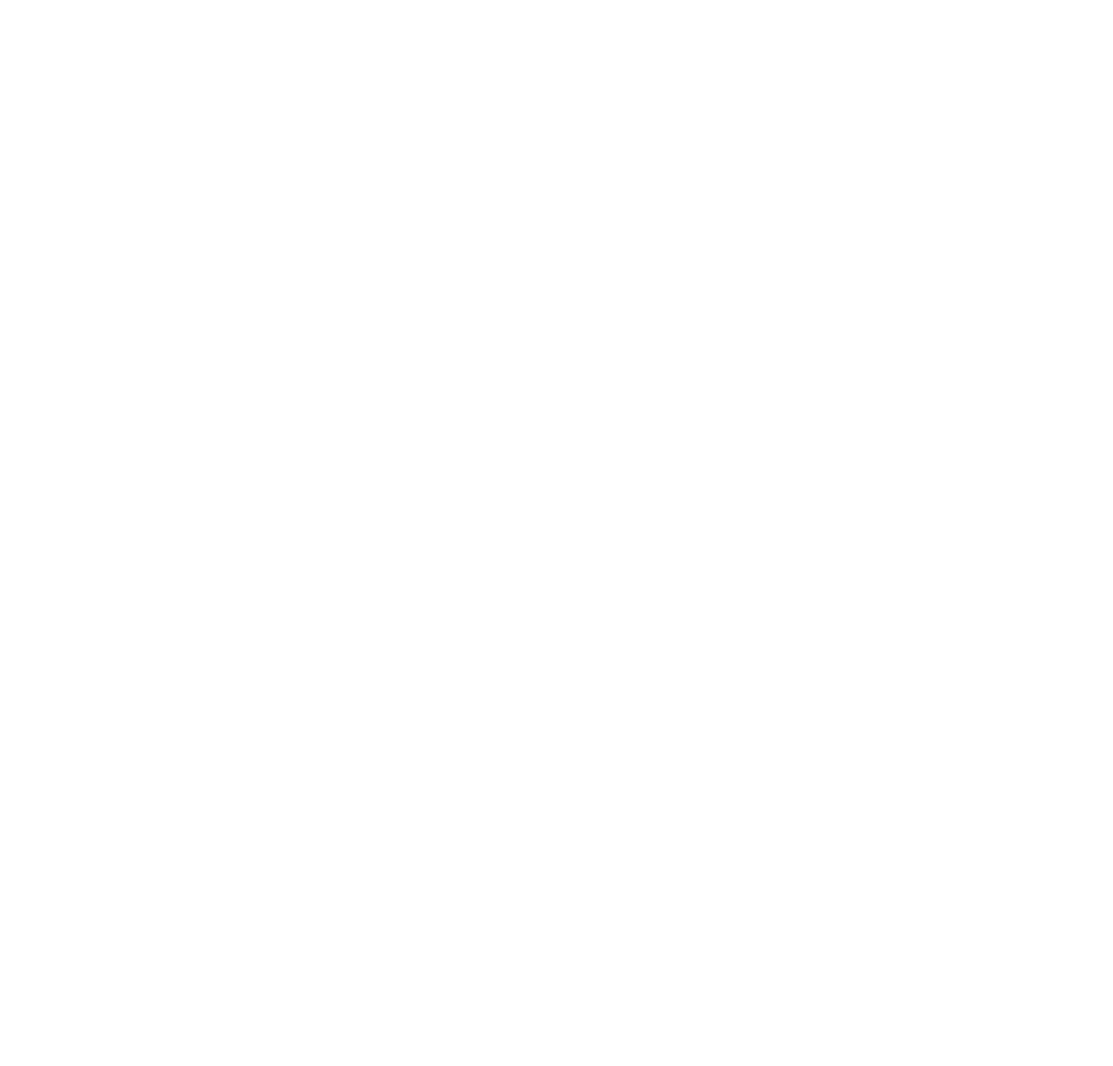
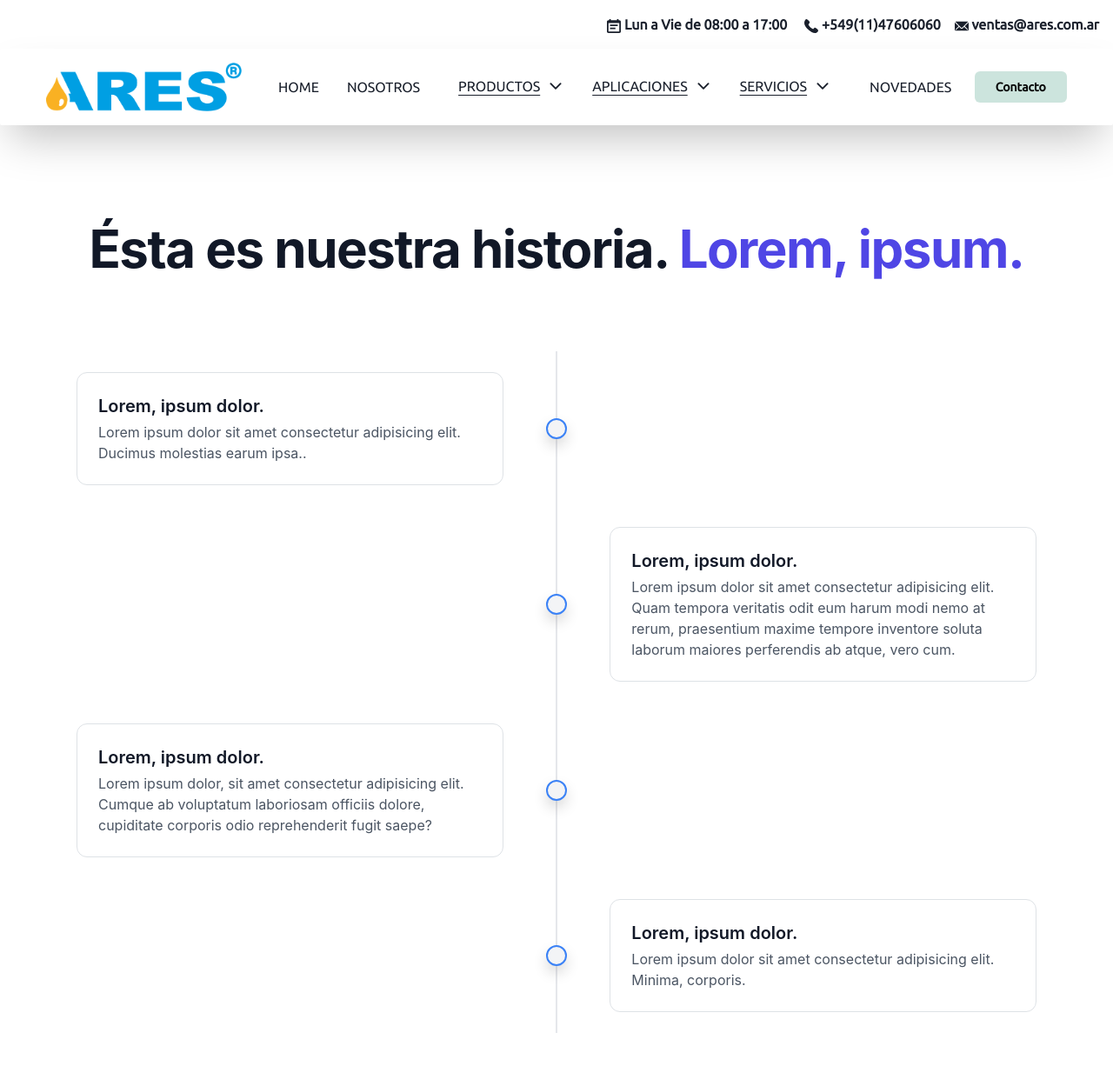
Before and after one commit to Debuggersavljevich/ares-website, a React (Vite) app: page /nosotros in a window 1280 px wide. Before the commit this address had no page. Shown: the top 1226 px of the page at 87% size. Before the commit the page ends 800 px from the top, so only its background shows below. Built offline with nearby package versions, Linux system fonts and the light colour scheme.

Commit message:
se agrega componente nosotros y routing

```diff
--- a/src/App.jsx
+++ b/src/App.jsx
@@ -29,11 +29,7 @@
 
       <main>
           <Hero />
-          <div className="text-center">
-            <h2 className=" m-20 text-4xl font-bold tracking-tight text-indigo-700 sm:text-5xl md:text-6xl">Nuestra Historia</h2>
-            <Nosotros />
 
-          </div>
 
           <div className="text-center mt-10">
             <h2 className="m-20 text-4xl font-bold tracking-tight text-indigo-700 sm:text-5xl md:text-6xl">Productos Destacados</h2>
--- a/src/components/Navbar.jsx
+++ b/src/components/Navbar.jsx
@@ -26,7 +26,7 @@
                   <Link to="/" className="py-7 px-3 inline-block">
                   Home
                   </Link>
-                  <Link to="/" className="py-7 px-3 inline-block">
+                  <Link to="/nosotros" className="py-7 px-3 inline-block">
                   Nosotros
                   </Link>
 
--- a/src/components/Nosotros.jsx
+++ b/src/components/Nosotros.jsx
@@ -1,52 +1,102 @@
 import React from 'react'
+import Navbar from './Navbar'
+import { PhoneIcon, CalendarIcon, EmailIcon } from "@chakra-ui/icons";
+
+
 
 const Nosotros = () => {
   return (
-    <div class="mt-2 mb-16 flex justify-center items-center">
-
-    <div class="max-w-7xl mx-auto w-full grid grid-cols-9 px-2">
-
-        <div class="col-span-4 w-full h-full ">
-            <div class="w-full h-full bg-indigo-400 rounded-md p-2 md:pl-4">
-                <h1 class="text-white text-xl font-medium py-2">algun texto</h1>
-                <p class="text-gray-100 sm:text-sm text-xs">Lorem ipsum dolor sit amet, consectetur adipisicing elit. Sunt corporis consequuntur voluptate nulla iusto quam ut quasi, eaque quas omnis vero totam ullam, reprehenderit ratione pariatur accusamus suscipit odit nostrum?</p>
+    <>
+          <div className="bg-white p-3 font-ubuntu flex justify-end">
+        <div className="font-bold">
+          <CalendarIcon className="ml-5 mr-1" />Lun a Vie de 08:00 a 17:00
+          <PhoneIcon className="ml-5" /> +549(11)47606060
+          <EmailIcon className="ml-4" /> <a target="_blank" href="mailto:ventas@ares.com.ar">ventas@ares.com.ar</a>
         </div>
       </div>
-        <div class="relative col-span-1 w-full h-full flex justify-center items-center">
-            <div class="h-full w-1 bg-indigo-300"></div>
-            <div class="absolute w-6 h-6 rounded-full bg-indigo-400 z-1 text-white text-center">1</div>
+
+      <div className="z-10 sticky top-0">
+        <Navbar key="key-nav" />
       </div>
-        <div class="col-span-4 w-full h-full"></div>
+
+
+        <h1 className="text-4xl font-bold tracking-tight text-gray-900 sm:text-5xl md:text-6xl text-center mt-28">
+            <span className="block xl:inline">Ésta es nuestra historia.</span>{' '}
+            <span className="block text-indigo-600 xl:inline">Lorem, ipsum.</span>
+        </h1>
+
+
+        <div className='flex justify-center mt-20'>
 
 
 
-        <div class="col-span-4 w-full h-full"></div>
-        <div class="relative col-span-1 w-full h-full flex justify-center items-center">
-            <div class="h-full w-1 bg-indigo-300"></div>
-            <div class="absolute w-6 h-6 rounded-full bg-indigo-400 z-1 text-white text-center">2</div>
+            <div className="min-h-screen flex items-center justify-center mr-20 ml-20 mb-20">
+            <div className="flex flex-col md:grid grid-cols-9 mx-auto p-2">
+                <div className="flex flex-row-reverse md:contents">
+                <div className="w-full col-start-1 col-end-5 p-4 rounded-xl my-4 ml-auto border border-gray-300">
+                    <h3 className="font-semibold text-xl mb-1 text-gray-900">Lorem, ipsum dolor.</h3>
+                    <p className="text-gray-600">Lorem ipsum dolor sit amet consectetur adipisicing elit. Ducimus molestias earum ipsa..</p>
                 </div>
-        <div class="col-span-4 w-full h-full ">
-            <div class="w-full h-full bg-indigo-400 rounded-md p-2 md:pl-4">
-                <h1 class="text-white text-xl font-medium py-2">algun texto</h1>
-                <p class="text-gray-100 sm:text-sm text-xs">Lorem ipsum dolor sit amet, consectetur adipisicing elit. Sunt corporis consequuntur voluptate nulla iusto quam ut quasi, eaque quas omnis vero totam ullam, reprehenderit ratione pariatur accusamus suscipit odit nostrum?</p>
+
+                <div className="col-start-5 col-end-6 md:mx-auto relative mr-10">
+                    <div className="h-full w-6 flex items-center justify-center">
+                    <div className="h-full w-0.5 bg-gray-200 pointer-events-none"></div>
+                    </div>
+
+                    <div className="w-6 h-6 absolute top-1/2 -mt-3 border-2 border-blue-500 rounded-full bg-gray-100 shadow"></div>
                 </div>
                 </div>
 
+                <div className="flex md:contents">
+                <div className="col-start-5 col-end-6 mr-10 md:mx-auto relative">
+                    <div className="h-full w-6 flex items-center justify-center">
+                    <div className="h-full w-0.5 bg-gray-200 pointer-events-none"></div>
+                    </div>
 
-        <div class="col-span-4 w-full h-full ">
-            <div class="w-full h-full bg-indigo-400 rounded-md p-2 md:pl-4">
-                <h1 class="text-white text-xl font-medium py-2">algun texto</h1>
-                <p class="text-gray-100 sm:text-sm text-xs">Lorem ipsum dolor sit amet, consectetur adipisicing elit. Sunt corporis consequuntur voluptate nulla iusto quam ut quasi, eaque quas omnis vero totam ullam, reprehenderit ratione pariatur accusamus suscipit odit nostrum?</p>
+                    <div className="w-6 h-6 absolute top-1/2 -mt-3 border-2 border-blue-500 rounded-full bg-gray-100 shadow"></div>
+                </div>
+
+                <div className="w-full col-start-6 col-end-10 my-4 mr-auto p-4 border border-gray-300 rounded-xl">
+                    <h3 className="font-semibold text-xl mb-1 text-gray-900">Lorem, ipsum dolor.</h3>
+                    <p className="text-gray-600">Lorem ipsum dolor sit amet consectetur adipisicing elit. Quam tempora veritatis odit eum harum modi nemo at rerum, praesentium maxime tempore inventore soluta laborum maiores perferendis ab atque, vero cum.</p>
                 </div>
                 </div>
-        <div class="relative col-span-1 w-full h-full flex justify-center items-center">
-            <div class="h-full w-1 bg-indigo-300"></div>
-            <div class="absolute w-6 h-6 rounded-full bg-indigo-400 z-1 text-white text-center">3</div>
+
+                <div className="flex flex-row-reverse md:contents">
+                <div className="w-full col-start-1 col-end-5 p-4 rounded-xl my-4 ml-auto border border-gray-300">
+                    <h3 className="font-semibold text-xl mb-1 text-gray-900">Lorem, ipsum dolor.</h3>
+                    <p className="text-gray-600">Lorem ipsum dolor, sit amet consectetur adipisicing elit. Cumque ab voluptatum laboriosam officiis dolore, cupiditate corporis odio reprehenderit fugit saepe?</p>
                 </div>
-        <div class="col-span-4 w-full h-full"></div>
+
+                <div className="col-start-5 col-end-6 md:mx-auto relative mr-10">
+                    <div className="h-full w-6 flex items-center justify-center">
+                    <div className="h-full w-0.5 bg-gray-200 pointer-events-none"></div>
+                    </div>
+
+                    <div className="w-6 h-6 absolute top-1/2 -mt-3 border-2 border-blue-500 rounded-full bg-gray-100 shadow"></div>
+                </div>
+                </div>
+
+                <div className="flex md:contents">
+                <div className="col-start-5 col-end-6 mr-10 md:mx-auto relative">
+                    <div className="h-full w-6 flex items-center justify-center">
+                    <div className="h-full w-0.5 bg-gray-200 pointer-events-none"></div>
+                    </div>
+
+                    <div className="w-6 h-6 absolute top-1/2 -mt-3 border-2 border-blue-500 rounded-full bg-gray-100 shadow"></div>
+                </div>
+
+                <div className="w-full col-start-6 col-end-10 my-4 mr-auto p-4 border border-gray-300 rounded-xl">
+                    <h3 className="font-semibold text-xl mb-1 text-gray-900">Lorem, ipsum dolor.</h3>
+                    <p className="text-gray-600">Lorem ipsum dolor sit amet consectetur adipisicing elit. Minima, corporis.</p>
+                </div>
+                </div>
+            </div>
             </div>
 
         </div>
+
+    </>
   )
 }
 
--- a/src/main.jsx
+++ b/src/main.jsx
@@ -6,6 +6,7 @@
 import {BrowserRouter, Routes, Route} from 'react-router-dom'
 import ProductoBase from './components/products/ProductoBase'
 import Contacto from './components/Contacto'
+import Nosotros from './components/Nosotros'
 
 
 
@@ -19,6 +20,7 @@
             <Route exact path="/" element={<App />} />
             <Route exact path="/productoBase" element={<ProductoBase />} />
             <Route exact path="/contacto" element={<Contacto />} />
+            <Route exact path="/nosotros" element={<Nosotros />} />
 
         </Routes>
 
```
Lines whose indentation alone changed are shown as unchanged.
